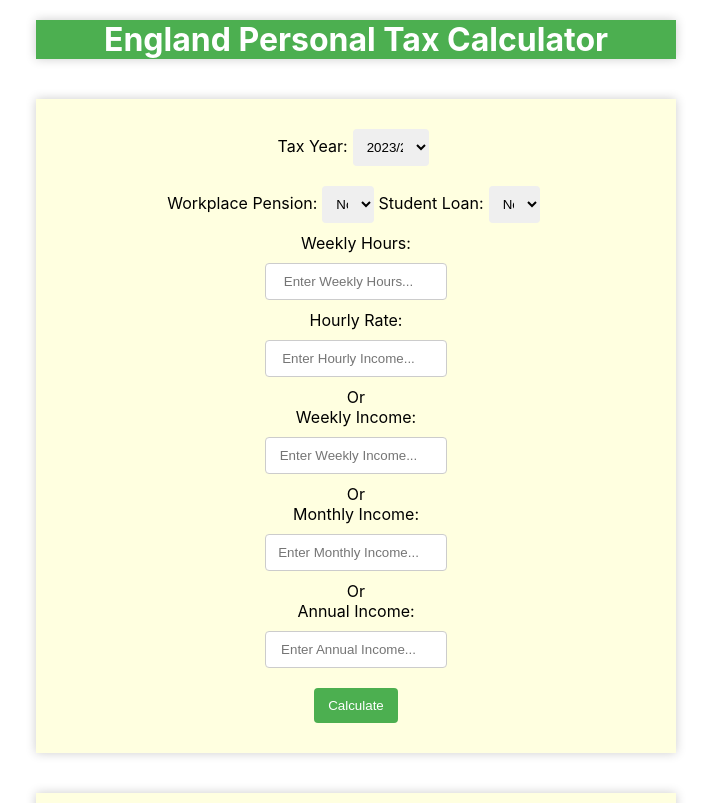
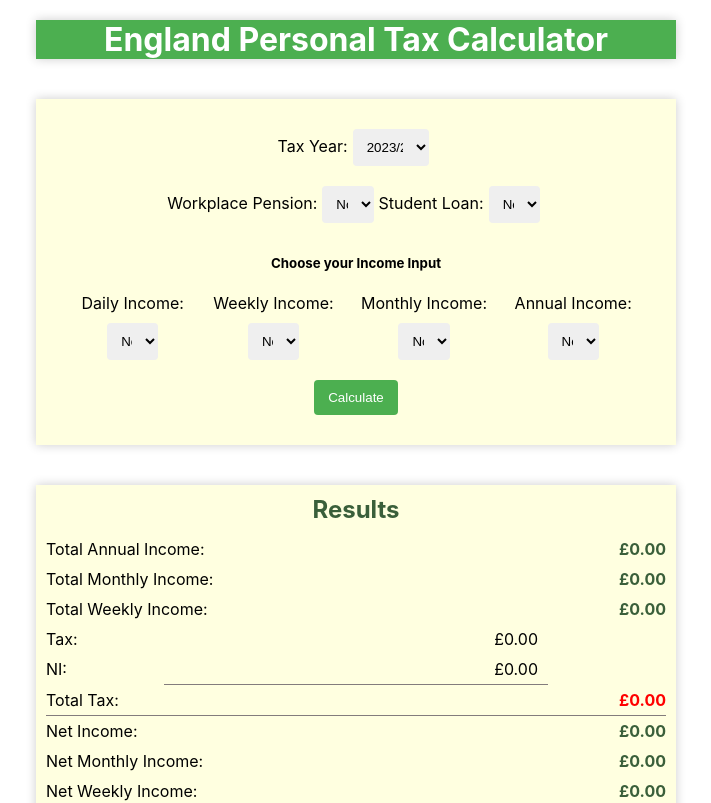
Before and after one commit to asaad227/taxCalculator, a React (Create React App) app: page / in a window 1280 px wide. Shown: the top 803 px of the page, without its empty margins (284-995 px from the left). Built offline with nearby package versions, Linux system fonts and the light colour scheme.

Commit message:
added income input choice

```diff
--- a/src/TotalTax/index.css
+++ b/src/TotalTax/index.css
@@ -157,7 +157,17 @@
   .result .pensionHide, .result .loanHide{
     display: none;
   }
-
+   form .annualShow .monthlyShow, .weeklyShow, .dailyShow{
+    display: flex;
+    flex-direction: row;
+    justify-content: space-between;
+    margin: 0 10px;
+    padding:0;
+    color: black
+    }
+    form .annualHide, .monthlyHide, .weeklyHide, .dailyHide{
+    display: none;
+    }
 
   @media screen and (max-width: 600px) {
     .main h1 {
--- a/src/TotalTax/index.js
+++ b/src/TotalTax/index.js
@@ -13,6 +13,11 @@ const [educationLoan, setEducationLoan] = useState(0);
 const[pension, setPension] = useState(0);
 const[isPension, setIsPension] = useState(false);
 const [isLoan, setIsLoan] = useState(false);
+const[isDaily, setIsDaily] = useState(false);
+const[isWeekly, setIsWeekly] = useState(false);
+const[isMonthly, setIsMonthly] = useState(false);
+const[isAnnual, setIsAnnual] = useState(false);
+
 const [year, setYear] = useState(1);
 const [tax, setTax] = useState(0);
 const [ni, setNi] = useState(0);
@@ -83,6 +88,10 @@ function handleReset(event){
     setPension(0)
     setIsPension(false)
     setIsLoan(false)
+    setIsDaily(false)
+    setIsWeekly(false)
+    setIsMonthly(false)
+    setIsAnnual(false)
     setNetIncome(0);
     event.preventDefault();
 }
@@ -100,6 +109,7 @@ function handleReset(event){
             <option value="2">2024/25</option>
             </select>
         </label>
+
         <div className='extra-option'>
         <label>
         Workplace Pension:
@@ -116,32 +126,63 @@ function handleReset(event){
 
             </select>
             </label>
+                </div>
+                <h5>Choose your Income Input</h5>
+                <div className='extra-option'>
+                <label>
+        Daily Income:
+        <select onChange={(e)=>setIsDaily(e.target.value)} value={isDaily}>
+        <option value="false">No</option>
+            <option value="true">Yes</option>
+            </select>
+            </label>
+            <label>
+        Weekly Income:
+        <select onChange={(e)=>setIsWeekly(e.target.value)} value={isWeekly}>
+        <option value="false">No</option>
+            <option value="true">Yes</option>
+            </select>
+            </label>
+            <label>
+       Monthly Income:
+        <select onChange={(e)=>setIsMonthly(e.target.value)} value={isMonthly}>
+        <option value="false">No</option>
+            <option value="true">Yes</option>
+            </select>
+            </label>
+            <label>
+        Annual Income:
+        <select onChange={(e)=>setIsAnnual(e.target.value)} value={isAnnual}>
+        <option value="false">No</option>
+            <option value="true">Yes</option>
+            </select>
+            </label>
+                </div>
+                <label className={isDaily? 'dailyShow': 'dailyHide'}>
 
-                </div>
-        <label>
-        Weekly Hours:
-        <br />
+
+           <input type="number" placeholder="Enter Hourly Rate..." onChange={(e)=>setHrsIncome(e.target.value)} value={hrsIncome} />
+       </label>
+        <label className={isDaily? 'dailyShow': 'dailyHide'}>
+
+
             <input type="number" placeholder="Enter Weekly Hours..." onChange={(e)=>setHrsPerWeek(e.target.value)} value={hrsPerWeek} />
 
         </label>
-        <label>
-            Hourly Rate:
-            <br />
-            <input type="number" placeholder="Enter Hourly Income..." onChange={(e)=>setHrsIncome(e.target.value)} value={hrsIncome} />
-        </label>
-        Or
-        <label>Weekly Income:
-        <br />
+
+
+        <label className={isWeekly? 'weeklyShow': 'weeklyHide'}>
+
         <input type="number" placeholder="Enter Weekly Income..." onChange={(e)=>setWeeklyIncome(e.target.value)} value={weeklyIncome} />
         </label>
-        Or
-        <label>Monthly Income:
-        <br />
+
+        <label className={isMonthly? 'monthlyShow':'monthlyHide'}>
+
         <input type="number" placeholder="Enter Monthly Income..." onChange={(e)=>setMonthlyIncome(e.target.value)} value={monthlyIncome} />
         </label>
-        Or
-        <label>Annual Income:
-        <br />
+
+        <label className={isAnnual? 'annualShow':'annualHide'}>
+
         <input type="number" placeholder="Enter Annual Income..." onChange={(e)=>setAnnualIncome(e.target.value)} value={annualIncome} />
         </label>
 
```
